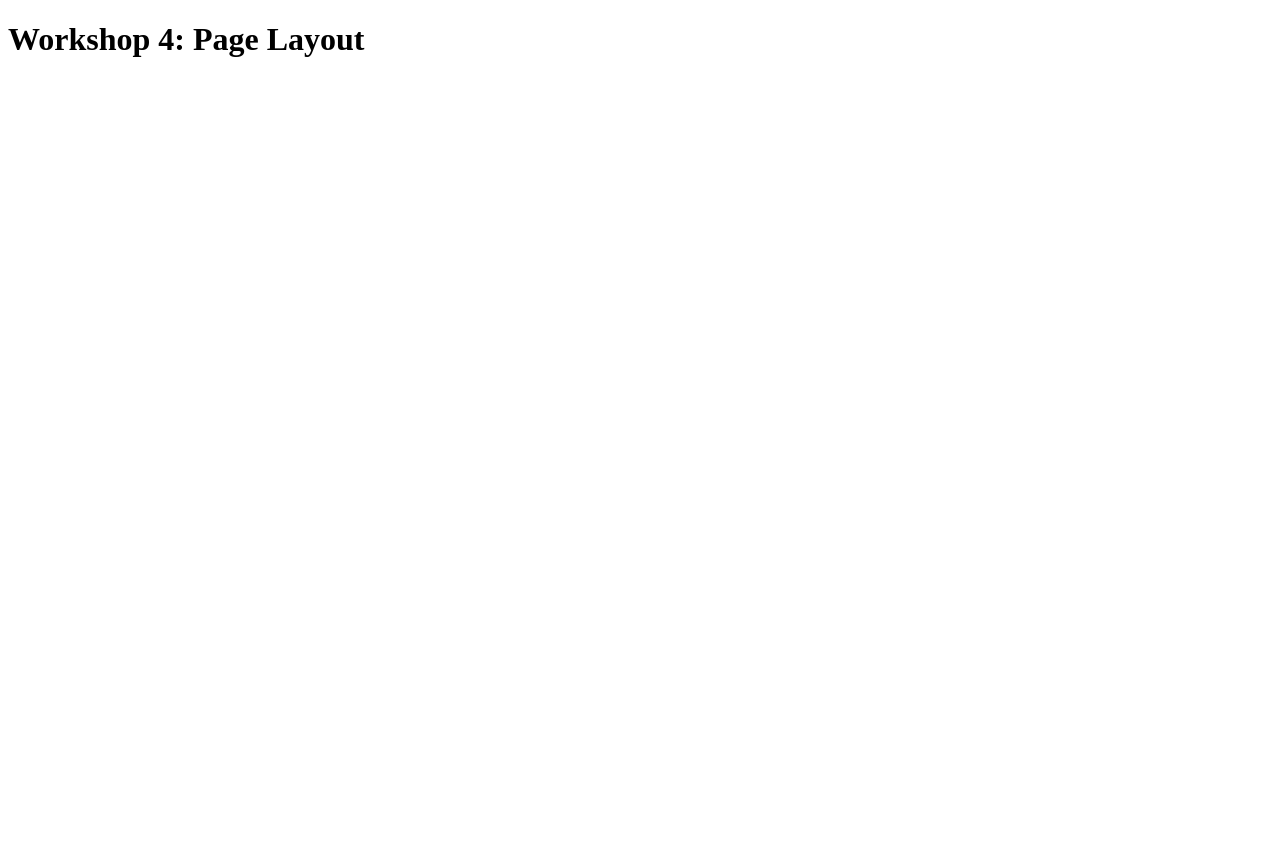
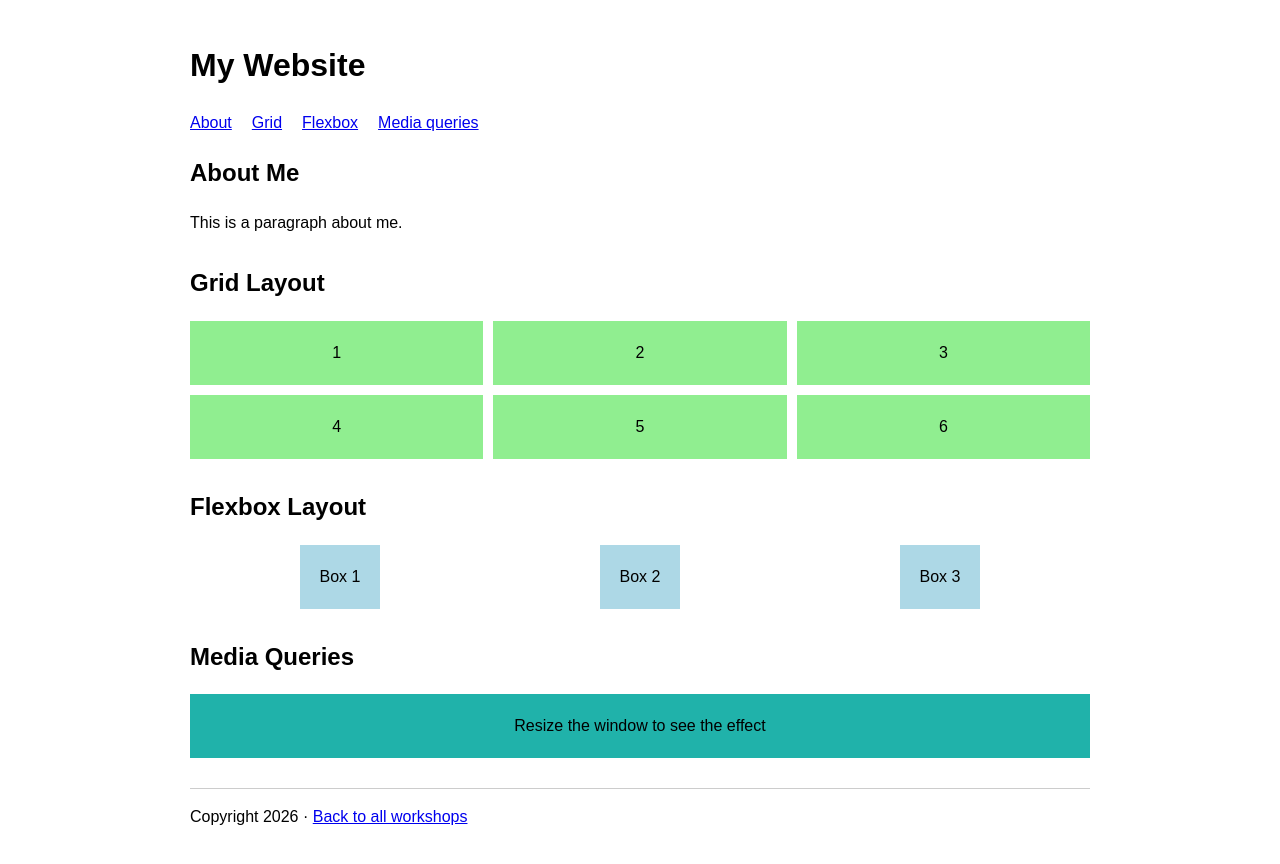
Before and after one commit to aryalprajwal6-svg/webdev-workshops, a plain HTML site: page WS04/index.html in a window 1280 px wide. Before the commit the page ends 800 px from the top, so only its background shows below. Drawn offline with Linux system fonts and the light colour scheme.

Commit message:
WS04: page layout tasks 1-4 (validated)

```diff
--- a/WS04/index.html
+++ b/WS04/index.html
@@ -5,11 +5,128 @@
   <meta name="viewport" content="width=device-width, initial-scale=1.0">
   <title>Workshop 4 – Page Layout</title>
   <style>
-    /* Workshop 4 CSS goes here */
+    body {
+      font-family: Arial, sans-serif;
+      max-width: 900px;
+      margin: 0 auto;
+      padding: 20px;
+      line-height: 1.5;
+    }
+
+    /* Task 1: Semantic elements */
+    header nav ul {
+      list-style: none;
+      padding: 0;
+      display: flex;
+      gap: 20px;
+    }
+
+    section {
+      margin-bottom: 30px;
+    }
+
+    footer {
+      border-top: 1px solid #ccc;
+      margin-top: 30px;
+    }
+
+    /* Task 2: Grid layout */
+    .grid-container {
+      display: grid;
+      grid-template-columns: repeat(3, 1fr);
+      grid-gap: 10px;
+    }
+
+    .grid-item {
+      background-color: lightgreen;
+      padding: 20px;
+      text-align: center;
+    }
+
+    /* Task 3: Flexbox layout */
+    .flex-container {
+      display: flex;
+      justify-content: space-around;
+      align-items: center;
+    }
+
+    .box {
+      background-color: lightblue;
+      padding: 20px;
+      text-align: center;
+    }
+
+    /* Task 4: Media queries */
+    .responsive-box {
+      padding: 20px;
+      text-align: center;
+    }
+
+    @media (max-width: 600px) {
+      .responsive-box {
+        background-color: lightcoral;
+      }
+    }
+
+    @media (min-width: 601px) {
+      .responsive-box {
+        background-color: lightseagreen;
+      }
+    }
   </style>
 </head>
 <body>
-  <h1>Workshop 4: Page Layout</h1>
-  <!-- Workshop 4 tasks go here -->
+  <!-- Task 1: Semantic elements -->
+  <header>
+    <h1>My Website</h1>
+    <nav>
+      <ul>
+        <li><a href="#about">About</a></li>
+        <li><a href="#grid">Grid</a></li>
+        <li><a href="#flex">Flexbox</a></li>
+        <li><a href="#responsive">Media queries</a></li>
+      </ul>
+    </nav>
+  </header>
+
+  <main>
+    <section id="about">
+      <h2>About Me</h2>
+      <p>This is a paragraph about me.</p>
+    </section>
+
+    <!-- Task 2: Grid layout -->
+    <section id="grid">
+      <h2>Grid Layout</h2>
+      <div class="grid-container">
+        <div class="grid-item">1</div>
+        <div class="grid-item">2</div>
+        <div class="grid-item">3</div>
+        <div class="grid-item">4</div>
+        <div class="grid-item">5</div>
+        <div class="grid-item">6</div>
+      </div>
+    </section>
+
+    <!-- Task 3: Flexbox layout -->
+    <section id="flex">
+      <h2>Flexbox Layout</h2>
+      <div class="flex-container">
+        <div class="box">Box 1</div>
+        <div class="box">Box 2</div>
+        <div class="box">Box 3</div>
+      </div>
+    </section>
+
+    <!-- Task 4: Media queries -->
+    <section id="responsive">
+      <h2>Media Queries</h2>
+      <div class="responsive-box">Resize the window to see the effect</div>
+    </section>
+  </main>
+
+  <footer>
+    <p>Copyright 2026 · <a href="../">Back to all workshops</a></p>
+  </footer>
 </body>
 </html>
```
